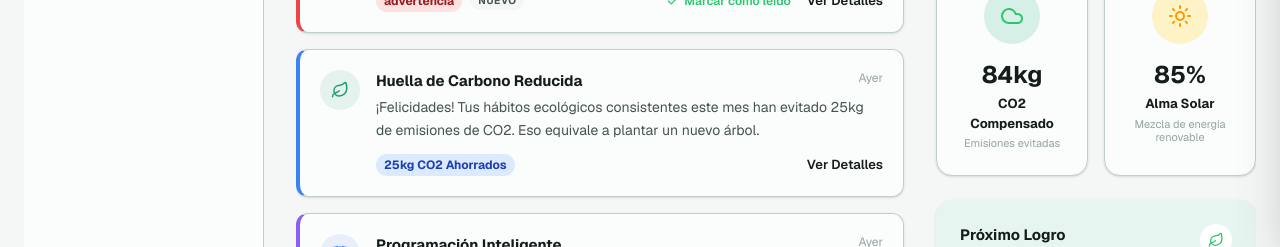
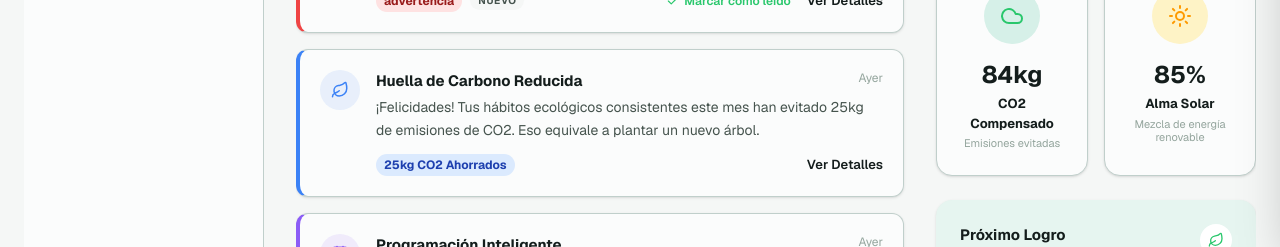
Before and after one commit to EmanuelGarciaR/EcoHome, a Next.js app in the folder frontend/: page /dashboard/alerts in a window 1280 px wide. Shown: the part 553-800 px from the top of the page. Built offline with nearby package versions, Linux system fonts and the light colour scheme.

Commit message:
[FEAT]: add AlertCard component for displaying system notifications with type-specific styling

```diff
--- a/frontend/src/components/alerts/AlertCard.tsx
+++ b/frontend/src/components/alerts/AlertCard.tsx
@@ -13,34 +13,23 @@ interface AlertCardProps {
 export default function AlertCard({ alert, isRead = false, isHighlighted = false, onMarkRead, onViewDetails }: AlertCardProps) {
   const getTypeStyles = (type: string) => {
     switch (type) {
-      case 'savings': return { border: 'border-l-[#1D9E75]', badgeBg: 'bg-[#D1FAE5]', badgeText: 'text-[#065F46]' };
-      case 'peak': return { border: 'border-l-[#EF4444]', badgeBg: 'bg-[#FEE2E2]', badgeText: 'text-[#991B1B]' };
-      case 'carbon': return { border: 'border-l-[#3B82F6]', badgeBg: 'bg-[#DBEAFE]', badgeText: 'text-[#1E40AF]' };
-      case 'scheduling': return { border: 'border-l-[#8B5CF6]', badgeBg: 'bg-[#EDE9FE]', badgeText: 'text-[#5B21B6]' };
-      case 'achievement': return { border: 'border-l-[#F59E0B]', badgeBg: 'bg-[#FEF3C7]', badgeText: 'text-[#92400E]' };
-      default: return { border: 'border-l-gray-300', badgeBg: 'bg-gray-100', badgeText: 'text-gray-800' };
+      case 'savings': return { border: 'border-l-[#1D9E75]', badgeBg: 'bg-[#D1FAE5]', badgeText: 'text-[#065F46]', iconColor: 'text-[#1D9E75]', iconBg: 'bg-[#1D9E75]/10' };
+      case 'peak': return { border: 'border-l-[#EF4444]', badgeBg: 'bg-[#FEE2E2]', badgeText: 'text-[#991B1B]', iconColor: 'text-[#EF4444]', iconBg: 'bg-[#EF4444]/10' };
+      case 'carbon': return { border: 'border-l-[#3B82F6]', badgeBg: 'bg-[#DBEAFE]', badgeText: 'text-[#1E40AF]', iconColor: 'text-[#3B82F6]', iconBg: 'bg-[#3B82F6]/10' };
+      case 'scheduling': return { border: 'border-l-[#8B5CF6]', badgeBg: 'bg-[#EDE9FE]', badgeText: 'text-[#5B21B6]', iconColor: 'text-[#8B5CF6]', iconBg: 'bg-[#8B5CF6]/10' };
+      case 'achievement': return { border: 'border-l-[#F59E0B]', badgeBg: 'bg-[#FEF3C7]', badgeText: 'text-[#92400E]', iconColor: 'text-[#F59E0B]', iconBg: 'bg-[#F59E0B]/10' };
+      default: return { border: 'border-l-gray-300', badgeBg: 'bg-gray-100', badgeText: 'text-gray-800', iconColor: 'text-gray-500', iconBg: 'bg-gray-100' };
     }
   };
 
-  const getIcon = (type: string) => {
+  const getIcon = (type: string, colorClass: string) => {
     switch (type) {
-      case 'savings': return <TrendingDown size={18} className="text-[#1D9E75]" />;
-      case 'peak': return <AlertCircle size={18} className="text-[#EF4444]" />;
-      case 'carbon': return <Leaf size={18} className="text-[#1D9E75]" />;
-      case 'scheduling': return <Calendar size={18} className="text-[#3B82F6]" />;
-      case 'achievement': return <Award size={18} className="text-[#8B5CF6]" />;
+      case 'savings': return <TrendingDown size={18} className={colorClass} />;
+      case 'peak': return <AlertCircle size={18} className={colorClass} />;
+      case 'carbon': return <Leaf size={18} className={colorClass} />;
+      case 'scheduling': return <Calendar size={18} className={colorClass} />;
+      case 'achievement': return <Award size={18} className={colorClass} />;
       default: return null;
-    }
-  };
-
-  const getIconBg = (type: string) => {
-    switch (type) {
-      case 'savings': return 'bg-[#1D9E75]/10';
-      case 'peak': return 'bg-[#EF4444]/10';
-      case 'carbon': return 'bg-[#1D9E75]/10';
-      case 'scheduling': return 'bg-[#3B82F6]/10';
-      case 'achievement': return 'bg-[#8B5CF6]/10';
-      default: return 'bg-gray-100';
     }
   };
 
@@ -48,11 +37,11 @@ export default function AlertCard({ alert, isRead = false, isHighlighted = false
   const showNew = alert.isNew && !isRead;
 
   return (
-    <article className={`border border-border-light rounded-[12px] p-5 flex gap-4 ${styles.border} border-l-[4px] shadow-sm relative transition-all duration-500 ${isHighlighted ? 'bg-yellow-50' : 'bg-app-card'} ${isRead ? 'opacity-60' : 'opacity-100'}`}>
+    <article className={`border border-border-light rounded-[12px] p-5 flex gap-4 ${styles.border} border-l-[4px] shadow-sm relative transition-all duration-300 hover:-translate-y-1 hover:shadow-md cursor-default ${isHighlighted ? 'bg-yellow-50' : 'bg-app-card'} ${isRead ? 'opacity-60 hover:opacity-100' : 'opacity-100'}`}>
 
       {/* Icon */}
-      <div className={`w-10 h-10 rounded-full flex items-center justify-center flex-shrink-0 ${getIconBg(alert.type)}`}>
-        {getIcon(alert.type)}
+      <div className={`w-10 h-10 rounded-full flex items-center justify-center flex-shrink-0 ${styles.iconBg}`}>
+        {getIcon(alert.type, styles.iconColor)}
       </div>
 
       {/* Content */}
```
